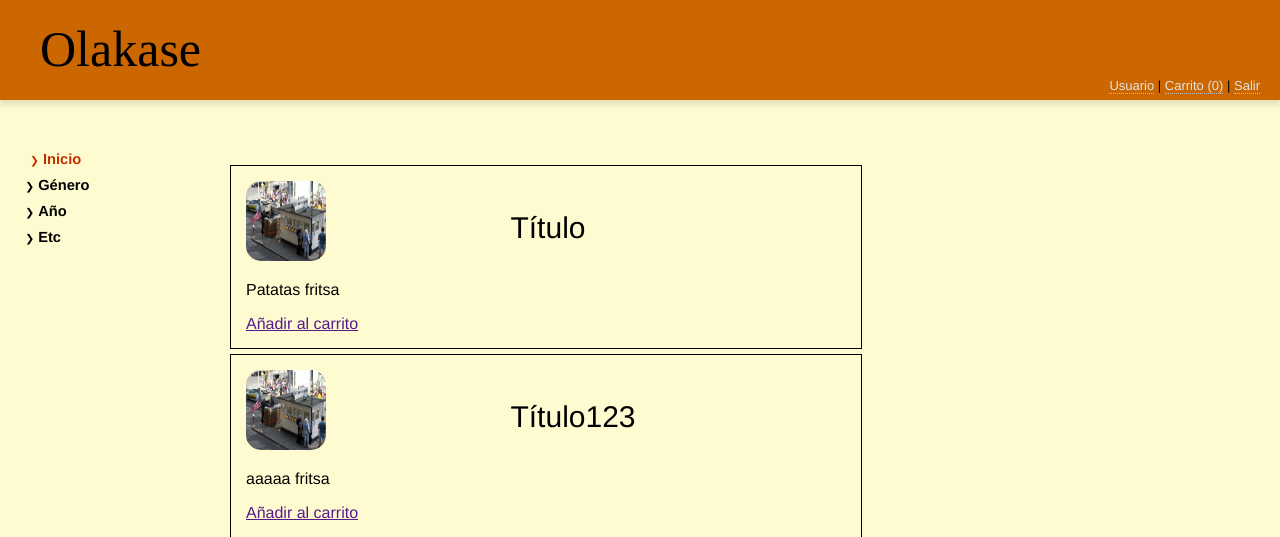
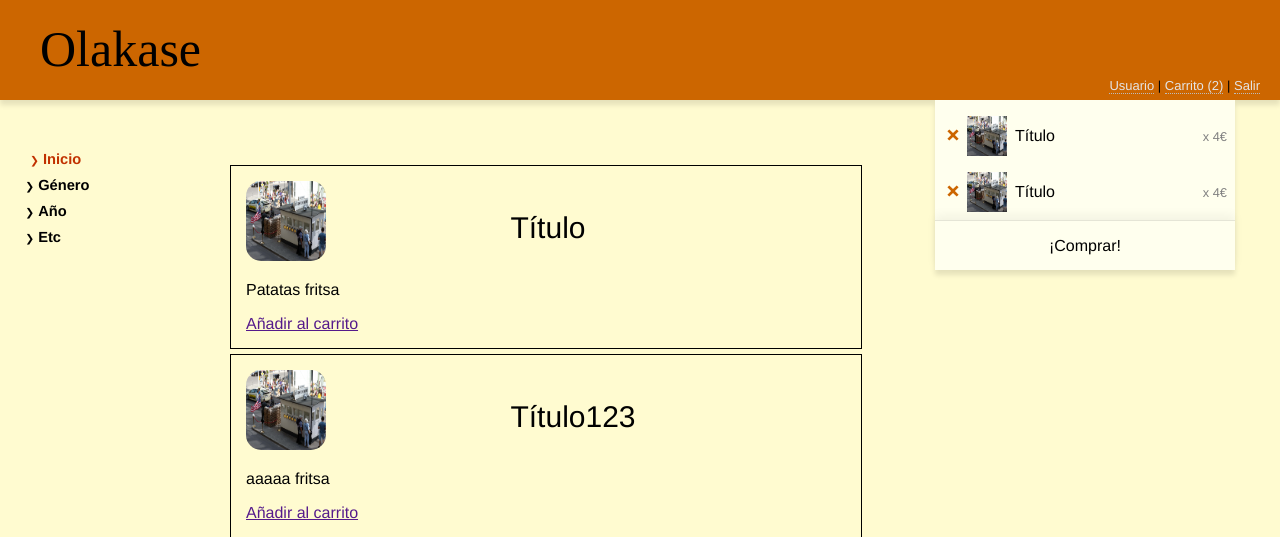
Before and after one commit to VicdeJuan/SI, a PHP site: page / in a window 1280 px wide. Shown: the top 537 px of the page. Run offline with PHP 8.4, Linux system fonts and the light colour scheme.

Commit message:
Ya se pueden eliminar artículos del carrito.

```diff
--- a/P2/base/header.html
+++ b/P2/base/header.html
@@ -7,7 +7,7 @@
 	<script src="lib/angular-animate.min.js" type="text/javascript"></script>
 	<script src="js/controllers.js" type="text/javascript"></script>
 <body>
-	<header ng-controller="headerController" ng-init="showCart = false">
+	<header ng-controller="headerController" ng-init="showCart = true">
 		<div class="header-logo">
 			<p>Olakase</p>
 		</div>
@@ -25,6 +25,7 @@
 		<div class="cart-container animate-show" ng-show="showCart">
 			<div class="cart">
 				<div class="cartItem" ng-repeat="item in cartItems">
+					<a href="javascript:void()" ng-click="removeFromCart(item)" class="deleteButton"><img src="img/close.svg"></a>
 					<img class="cartItemImage" src="{{item.image}}" />
 					<div class="cartItemPrice"><p>{{item.quantity}} x {{item.price}}€</p></div>
 					<div class="cartItemTitle"><p>{{item.title}}</p></div>
--- a/P2/error.html
+++ b/P2/error.html
@@ -7,7 +7,7 @@
 	<script src="lib/angular-animate.min.js" type="text/javascript"></script>
 	<script src="js/controllers.js" type="text/javascript"></script>
 <body>
-	<header ng-controller="headerController" ng-init="showCart = false">
+	<header ng-controller="headerController" ng-init="showCart = true">
 		<div class="header-logo">
 			<p>Olakase</p>
 		</div>
@@ -25,6 +25,7 @@
 		<div class="cart-container animate-show" ng-show="showCart">
 			<div class="cart">
 				<div class="cartItem" ng-repeat="item in cartItems">
+					<a href="javascript:void()" ng-click="removeFromCart(item)" class="deleteButton"><img src="img/close.svg"></a>
 					<img class="cartItemImage" src="{{item.image}}" />
 					<div class="cartItemPrice"><p>{{item.quantity}} x {{item.price}}€</p></div>
 					<div class="cartItemTitle"><p>{{item.title}}</p></div>
--- a/P2/index.html
+++ b/P2/index.html
@@ -7,7 +7,7 @@
 	<script src="lib/angular-animate.min.js" type="text/javascript"></script>
 	<script src="js/controllers.js" type="text/javascript"></script>
 <body>
-	<header ng-controller="headerController" ng-init="showCart = false">
+	<header ng-controller="headerController" ng-init="showCart = true">
 		<div class="header-logo">
 			<p>Olakase</p>
 		</div>
@@ -25,6 +25,7 @@
 		<div class="cart-container animate-show" ng-show="showCart">
 			<div class="cart">
 				<div class="cartItem" ng-repeat="item in cartItems">
+					<a href="javascript:void()" ng-click="removeFromCart(item)" class="deleteButton"><img src="img/close.svg"></a>
 					<img class="cartItemImage" src="{{item.image}}" />
 					<div class="cartItemPrice"><p>{{item.quantity}} x {{item.price}}€</p></div>
 					<div class="cartItemTitle"><p>{{item.title}}</p></div>
--- a/P2/js/controllers.js
+++ b/P2/js/controllers.js
@@ -12,11 +12,35 @@ function unique(arr) {
 }
 
 var cart = [
+	{
+			'image' : 'img/movie.jpg',
+			'title' : 'Título',
+			'description': "Patatas fritsa",
+			'genre': 'Terror',
+			'price': 4
+		},{
+			'image' : 'img/movie.jpg',
+			'title' : 'Título',
+			'description': "Patatas fritsa",
+			'genre': 'Terror',
+			'price': 4
+		}
+];
 
-];
+function remove(arr, item) {
+      for(var i = arr.length; i--;) {
+          if(arr[i] === item) {
+              arr.splice(i, 1);
+          }
+      }
+  }
 
 mainApp.controller('headerController', function($scope) {
 	$scope.cartItems = cart;
+
+	$scope.removeFromCart = function(item) {
+		remove(cart, item);
+	};
 });
 
 mainApp.controller('movieListController', function($scope){
--- a/P2/login.html
+++ b/P2/login.html
@@ -7,7 +7,7 @@
 	<script src="lib/angular-animate.min.js" type="text/javascript"></script>
 	<script src="js/controllers.js" type="text/javascript"></script>
 <body>
-	<header ng-controller="headerController" ng-init="showCart = false">
+	<header ng-controller="headerController" ng-init="showCart = true">
 		<div class="header-logo">
 			<p>Olakase</p>
 		</div>
@@ -25,6 +25,7 @@
 		<div class="cart-container animate-show" ng-show="showCart">
 			<div class="cart">
 				<div class="cartItem" ng-repeat="item in cartItems">
+					<a href="javascript:void()" ng-click="removeFromCart(item)" class="deleteButton"><img src="img/close.svg"></a>
 					<img class="cartItemImage" src="{{item.image}}" />
 					<div class="cartItemPrice"><p>{{item.quantity}} x {{item.price}}€</p></div>
 					<div class="cartItemTitle"><p>{{item.title}}</p></div>
--- a/P2/style/main.css
+++ b/P2/style/main.css
@@ -284,6 +284,30 @@
 	font-size: 80%;
 }
 
+.deleteButton {
+	float:left;
+	position: relative;
+	margin-top: 13px;
+	display: table-cell;
+	vertical-align: middle;
+	margin-right: 8px;
+	margin-left: 4px;
+	text-decoration: none;
+	color: #C60;
+	height: 12px;
+	width: 12px;
+}
+
+.deleteButton img {
+	height: 100%;
+	width: 100%;
+	fill: #C60;
+}
+
+.deletButton img .closePath {
+	fill: #C60;
+}
+
 .footer-text {
 	text-align: center;
 	font-size: 12px;
```
Also changed, not shown: P2/img/close.svg (added).
